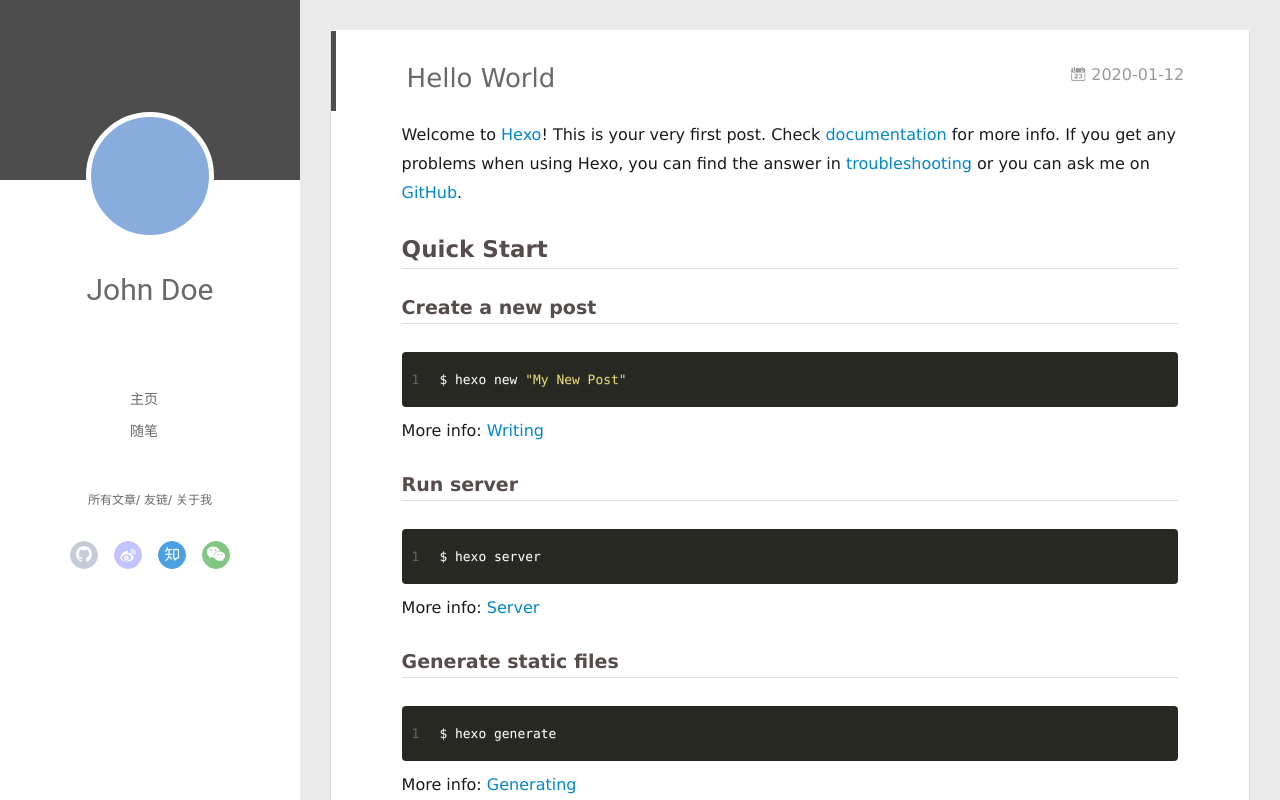
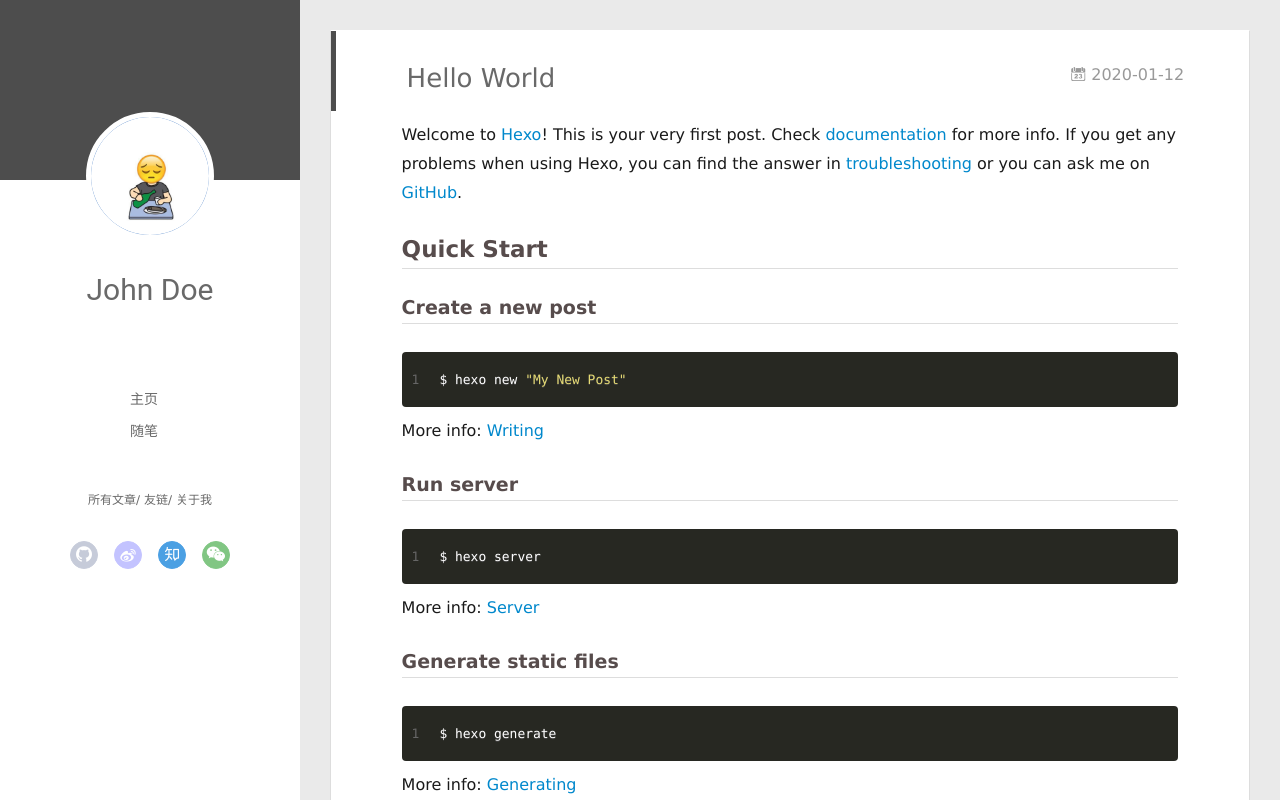
Before and after one commit to LeMatous/lematous.github.io, a plain HTML site: page 2020/01/12/hello-world/index.html in a window 1280 px wide. Drawn offline with Linux system fonts and the light colour scheme; no server answers.

Commit message:
Site updated: 2020-01-12 15:37:59

```diff
--- a/2020/01/12/hello-world/index.html
+++ b/2020/01/12/hello-world/index.html
@@ -47,7 +47,7 @@
 <div class="intrude-less">
 	<header id="header" class="inner">
 		<a href="/" class="profilepic">
-			<img src="" class="js-avatar">
+			<img src="/assets/img/LeMatous.jpeg" class="js-avatar">
 		</a>
 		<hgroup>
 		  <h1 class="header-author"><a href="/">John Doe</a></h1>
@@ -105,7 +105,7 @@
 	<div class="intrude-less">
 		<header id="header" class="inner">
 			<div class="profilepic">
-				<img src="" class="js-avatar">
+				<img src="/assets/img/LeMatous.jpeg" class="js-avatar">
 			</div>
 			<hgroup>
 			  <h1 class="header-author js-header-author">John Doe</h1>
```
Also changed, not shown: 2020/01/12/我的第一篇博客文章/index.html (+2 -2 lines), archives/2020/01/index.html (+2 -2 lines), archives/2020/index.html (+2 -2 lines), archives/index.html (+2 -2 lines), index.html (+2 -2 lines), assets/img/LeMatous.jpeg (added).
